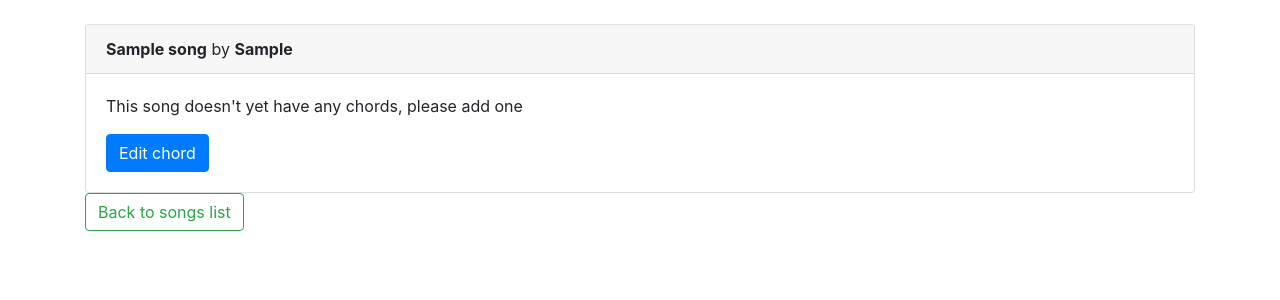
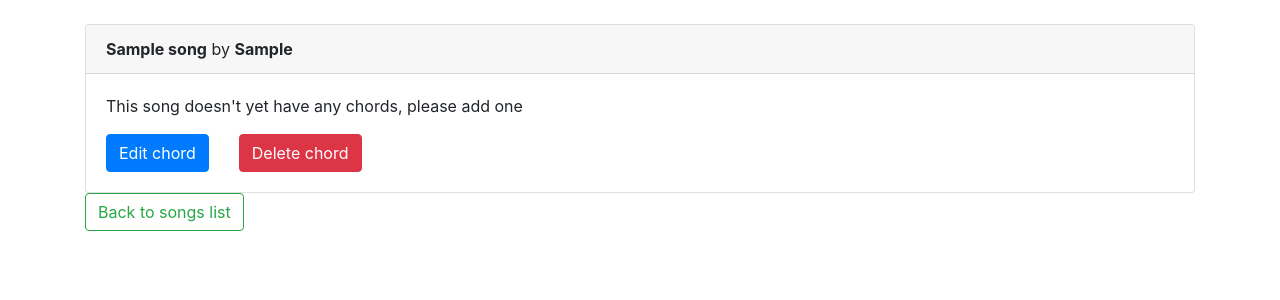
Before and after one commit to otahontas/chords, a Flask app: page /songs/1 in a window 1280 px wide. Shown: the part 56-356 px from the top of the page. Run offline with Flask 2, Linux system fonts and the light colour scheme; a user stored in the database is signed in; tables that the repository leaves empty hold one stand-in row (values such as "Sample post"); some libraries are stand-ins or nearby versions.

Commit message:
Add delete functionality for individual chords
Songs table now satisfies basic CRUD-functionalities.

```diff
--- a/application/songs/views.py
+++ b/application/songs/views.py
@@ -82,3 +82,15 @@ def songs_edit(song_id):
     db.session().commit()
 
     return redirect(url_for("songs_index"))
+
+
+@app.route("/songs/delete/<song_id>", methods=["GET"])
+@login_required
+def songs_delete(song_id):
+
+    s = Song.query.get(song_id)
+
+    db.session.delete(s)
+    db.session().commit()
+
+    return redirect(url_for("songs_index"))
--- a/application/templates/songs/song.html
+++ b/application/templates/songs/song.html
@@ -21,6 +21,9 @@
             <div class="col-auto">
                 <a href="{{ url_for('songs_edit', song_id = song.id) }}" class="btn btn-primary">Edit chord</a>
             </div>
+            <div class="col-auto">
+                <a href="{{ url_for('songs_delete', song_id = song.id) }}" class="btn btn-danger">Delete chord</a>
+            </div>
         </div>
         {% endif %}
     </div>
```
